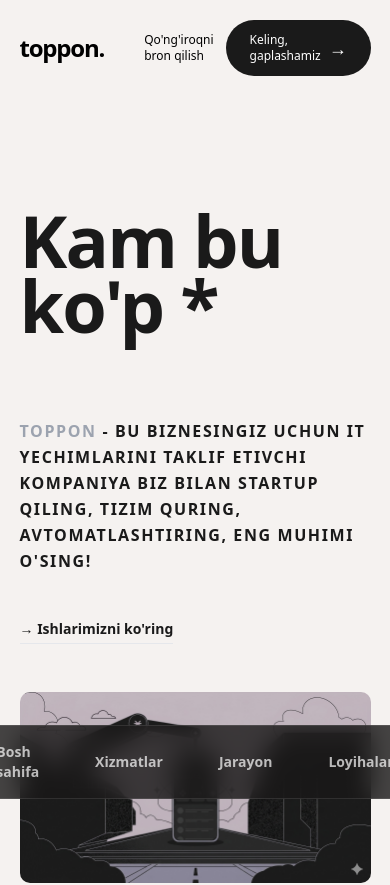
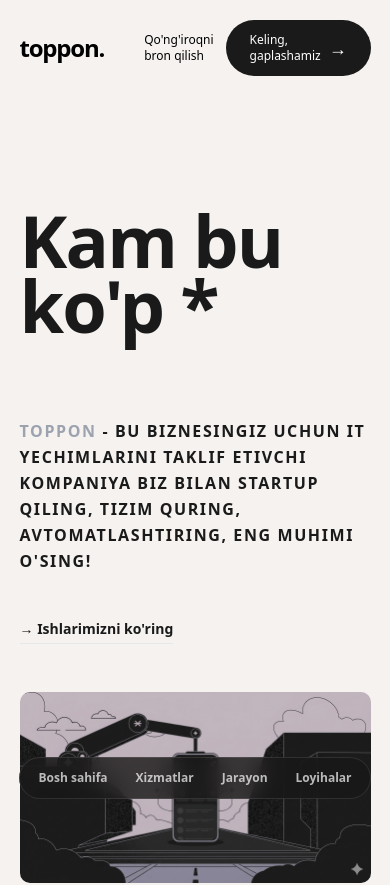
Before and after one commit to the-ict/qoshiq, a React (Create React App) app: page / in a window 390 px wide. Shown: the top 885 px of the page. Built offline with nearby package versions, Linux system fonts and the light colour scheme.

Commit message:
style: optimize mobile responsiveness and add smooth navigation for menu and hero sections

```diff
--- a/src/components/Hero.tsx
+++ b/src/components/Hero.tsx
@@ -83,7 +83,7 @@ const HeroSection: React.FC = () => {
             </div>
 
             <button className="bg-[#828282] max-md:w-full hover:bg-[#6e6e6e] transition-colors text-white px-8 py-4 rounded-full flex items-center gap-3 group fade-down">
-              <span className="text-lg">Keling gaplashamiz</span>
+              <a href='#contact' className="text-lg">Keling gaplashamiz</a >
               <svg
                 width="20"
                 height="20"
--- a/src/components/Menu.tsx
+++ b/src/components/Menu.tsx
@@ -25,9 +25,9 @@ export default function Menu() {
     });
 
     return (
-        <div className="flex items-center my-3 fixed bottom-10 h-[60px] w-screen left-0 right-0 justify-center text-white z-[100]">
-            <div className="bg-[#1a1818]/80 backdrop-blur-md border border-white/10 p-2 rounded-full">
-                <ul className="flex items-center gap-2 text-sm font-semibold relative">
+        <div className="flex items-center my-3 fixed bottom-6 md:bottom-10 h-[60px] w-screen left-0 right-0 justify-center text-white z-[100]">
+            <div className="bg-[#1a1818]/80 backdrop-blur-md border border-white/10 p-1.5 md:p-2 rounded-full max-w-[95vw] md:max-w-none overflow-x-auto no-scrollbar">
+                <ul className="flex items-center gap-1 md:gap-2 text-xs md:text-sm font-semibold relative">
                     {
                         Object.keys(activeTabs).map((tab, index) => (
                             <TabItem
@@ -58,7 +58,16 @@ const TabItem = ({ tab, setPosition, setIsActive, isActive }: ITabItemProps) =>
 
     const handleTabChange = (tab: ActiveTabs) => {
         setIsActive(tab);
-        // Add scroll logic here if needed, or emit event
+
+        if (ref.current) {
+            const { width } = ref.current.getBoundingClientRect();
+            setPosition({
+                width,
+                opacity: 1,
+                left: ref.current.offsetLeft,
+            });
+        }
+
         const element = document.getElementById(tab);
         if (element) {
             element.scrollIntoView({ behavior: 'smooth' });
@@ -87,7 +96,7 @@ const TabItem = ({ tab, setPosition, setIsActive, isActive }: ITabItemProps) =>
                     opacity: 0,
                 })
             }}
-            className={`cursor-pointer z-10 px-6 py-2 rounded-full relative transition-colors duration-300 ${isActive ? "text-white" : "text-white/70 hover:text-white"
+            className={`cursor-pointer z-10 px-3 md:px-6 py-1.5 md:py-2 rounded-full relative transition-colors duration-300 whitespace-nowrap ${isActive ? "text-white" : "text-white/70 hover:text-white"
                 }`}
             onClick={() => handleTabChange(tab)}
         >
--- a/src/components/Projects.tsx
+++ b/src/components/Projects.tsx
@@ -144,14 +144,14 @@ export default function Projects() {
                 </div>
 
                 <div className="md:col-span-5">
-                    <h2 className="text-5xl md:text-6xl font-bold text-[#1a1a1a] tracking-tight flex items-start works-headline leading-none">
+                    <h2 className="text-5xl md:text-6xl max-lg:text-xs font-bold text-[#1a1a1a] tracking-tight flex items-start works-headline leading-none">
                         Eng oxirgi loyihalarimiz
                         <span className="text-xl ml-3 mt-2 font-medium opacity-20">{projectsData.length}</span>
                     </h2>
                 </div>
 
                 <div className="md:col-span-5">
-                    <p className="text-gray-400 text-lg md:text-xl leading-relaxed max-w-lg works-subtitle font-medium">
+                    <p className="text-gray-400 text-xs md:text-xl leading-relaxed max-lg:text-[10px] max-w-lg works-subtitle font-medium">
                         Bizning loyihalar portfoliysini o'rganing - bu yerda biz innovativ IT
                         yechimlar bilan bizneslarni raqamlashtirdik. Har bir loyiha biz uchun yangi imkoniyat.
                     </p>
--- a/src/index.css
+++ b/src/index.css
@@ -15,3 +15,14 @@ html {
 .background {
   background-color: #F5F2F0;
 }
+
+@layer utilities {
+  .no-scrollbar::-webkit-scrollbar {
+    display: none;
+  }
+
+  .no-scrollbar {
+    -ms-overflow-style: none;
+    scrollbar-width: none;
+  }
+}
```
